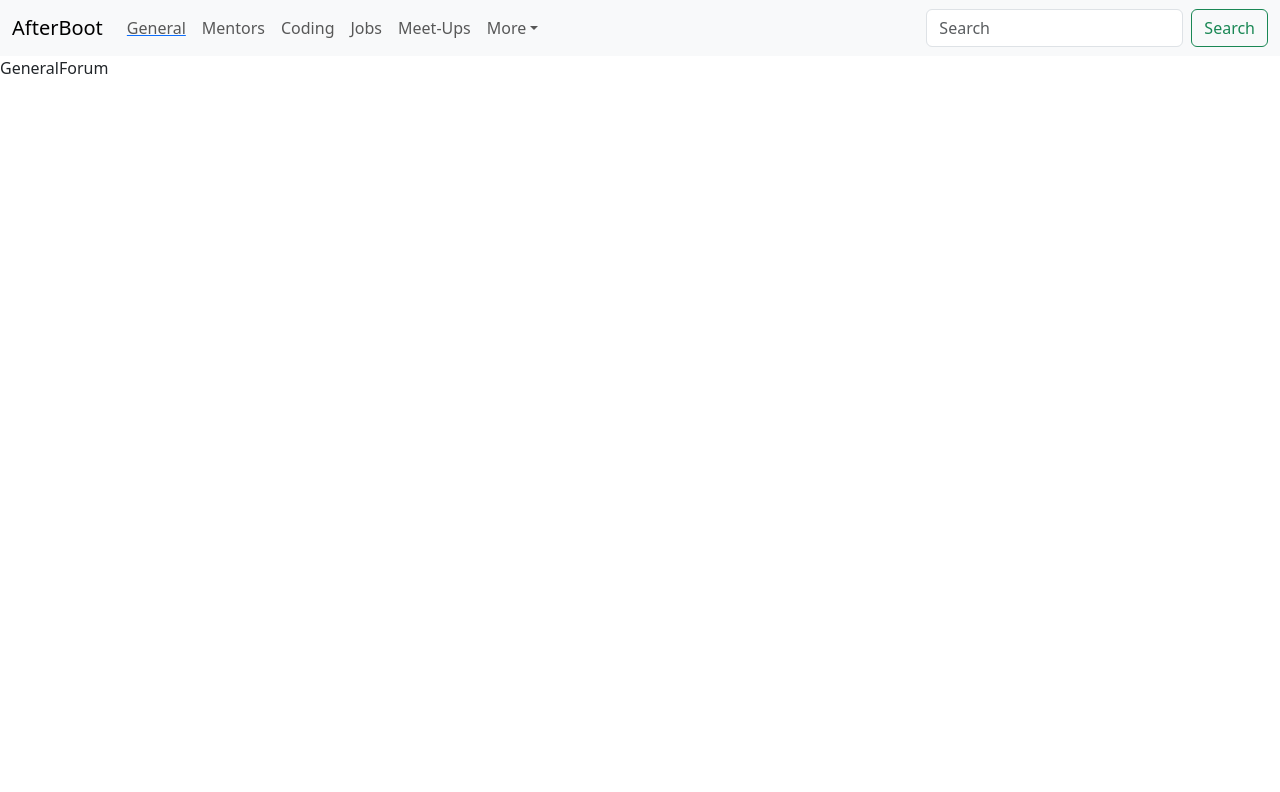
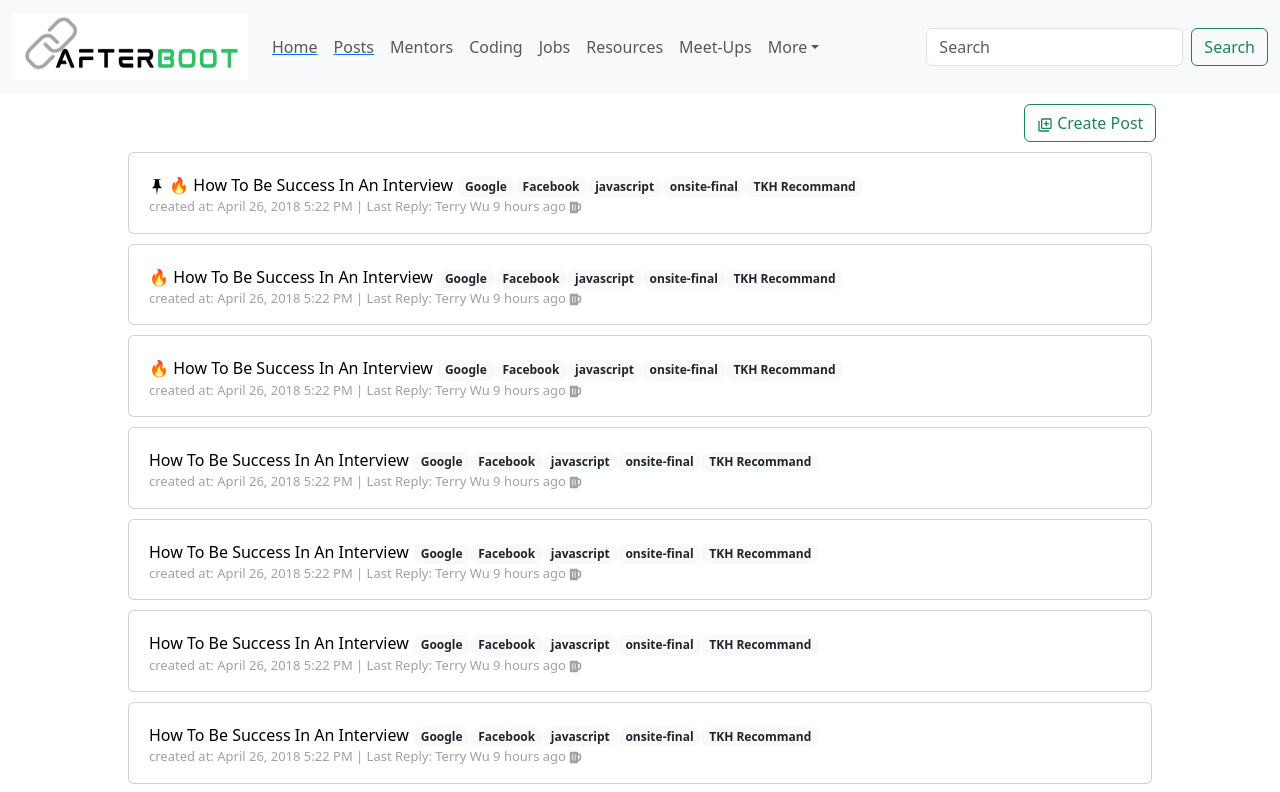
Before and after one commit to 21mooie/BloomKnowledgeBurg, a React (Vite) app: page /forum/general in a window 1280 px wide. Shown: the top 792 px of the page. Built offline with nearby package versions, Linux system fonts and the light colour scheme.

Commit message:
post list page

```diff
--- a/package.json
+++ b/package.json
@@ -10,12 +10,13 @@
   },
   "dependencies": {
     "@reduxjs/toolkit": "^1.9.5",
+    "bootstrap": "^5.3.0-alpha3",
     "firebase": "^9.22.0",
     "js-cookie": "^3.0.5",
-    "bootstrap": "^5.3.0-alpha3",
     "react": "^18.2.0",
     "react-bootstrap": "^2.7.4",
     "react-dom": "^18.2.0",
+    "react-icons": "^4.8.0",
     "react-redux": "^8.0.5",
     "react-router-dom": "^6.11.2"
   },
--- a/src/App.jsx
+++ b/src/App.jsx
@@ -1,7 +1,6 @@
-import React from "react";
+import React, { useState } from "react";
 import { Outlet } from "react-router-dom";
 import Navbvar from "./Components/Navbvar";
-import GeneralForum from "./Pages/GeneralForum";
 import "../node_modules/bootstrap/dist/css/bootstrap.min.css";
 
 const App = () => {
--- a/src/Components/Navbvar.jsx
+++ b/src/Components/Navbvar.jsx
@@ -6,12 +6,16 @@
 import Navbar from "react-bootstrap/Navbar";
 import NavDropdown from "react-bootstrap/NavDropdown";
 import { Link } from "react-router-dom";
+import logo from "../assets/logo.png";
 
 const Navbvar = () => {
   return (
     <Navbar bg="light" expand="lg">
       <Container fluid>
-        <Navbar.Brand href="#"> AfterBoot</Navbar.Brand>
+        <Navbar.Brand href="#">
+          {" "}
+          <img src={logo} alt="" />
+        </Navbar.Brand>
         <Navbar.Toggle aria-controls="navbarScroll" />
         <Navbar.Collapse id="navbarScroll">
           <Nav
@@ -19,12 +23,18 @@
             style={{ maxHeight: "100px" }}
             navbarScroll
           >
+            <Link to={`/`}>
+              <Nav.Link>Home</Nav.Link>
+            </Link>
+
             <Link to={`/forum/general`}>
-              <Nav.Link href="#general">General</Nav.Link>
+              <Nav.Link href="#general">Posts</Nav.Link>
             </Link>
             <Nav.Link href="#mentors">Mentors</Nav.Link>
             <Nav.Link href="#action2">Coding </Nav.Link>
             <Nav.Link href="/jobs"> Jobs </Nav.Link>
+
+            <Nav.Link href="#action2"> Resources </Nav.Link>
             <Nav.Link href="#action2">Meet-Ups </Nav.Link>
 
             <NavDropdown title="More" id="navbarScrollingDropdown">
--- /dev/null
+++ b/src/Components/PostItemList.css
@@ -0,0 +1,22 @@
+#ind-card-post-item {
+  margin-left: 10%;
+  margin-top: 10px;
+  width: 80%;
+}
+
+#left-card {
+  padding-top: 20px;
+}
+
+#card-title-list-item {
+  padding-left: 20px;
+
+  text-decoration: none;
+  color: black;
+}
+
+#p-small-info {
+  color: rgba(121, 120, 120, 0.698);
+  font-size: 13px;
+  padding-left: 20px;
+}
--- /dev/null
+++ b/src/Components/PostItemList.jsx
@@ -0,0 +1,52 @@
+import Card from "react-bootstrap/Card";
+import "./PostItemList.css";
+import { Link } from "react-router-dom";
+import { Badge } from "react-bootstrap";
+import { FaBeer } from "react-icons/fa";
+
+const titleCase = (string) => {
+  var sentence = string.toLowerCase().split(" ");
+  for (var i = 0; i < sentence.length; i++) {
+    sentence[i] = sentence[i][0].toUpperCase() + sentence[i].slice(1) + " ";
+  }
+  return sentence;
+};
+
+const PostItemList = ({ currentRecords }) => {
+  return (
+    <>
+      {currentRecords &&
+        currentRecords.map((r) => (
+          <Card id="ind-card-post-item">
+            <div id="left-card">
+              <Link id="card-title-list-item">
+                {r.sticky_top && (
+                  <svg viewBox="0 0 10 16" width="1em" height="1em">
+                    <path
+                      fill-rule="evenodd"
+                      d="M2.311 6.753L3.125.89 1.326.867 1.32.125l7.186.059.006.743L6.851.912l.855 5.859 1.786 1.702.008.831-3.583-.028-1.036 6.599-.768-6.615-3.605-.029L.5 8.426z"
+                    ></path>
+                  </svg>
+                )}{" "}
+                {r.id < 4 && <span>🔥</span>} {titleCase(r.title)}{" "}
+                {r.tags.map((item) => (
+                  <>
+                    <Badge pill bg="light" text="dark">
+                      {item}
+                    </Badge>
+                  </>
+                ))}
+              </Link>
+
+              <p id="p-small-info">
+                created at: {r.create_time} | Last Reply: {r.last_reply} 9 hours
+                ago <FaBeer />
+              </p>
+            </div>
+          </Card>
+        ))}
+    </>
+  );
+};
+
+export default PostItemList;
--- /dev/null
+++ b/src/Pages/GeneralForum.css
@@ -0,0 +1,10 @@
+#pagination {
+  justify-content: center;
+  padding-top: 20px;
+  padding-bottom: 20px;
+}
+
+#btn-create {
+  margin-left: 80%;
+  margin-top: 10px;
+}
--- a/src/Pages/GeneralForum.jsx
+++ b/src/Pages/GeneralForum.jsx
@@ -1,7 +1,71 @@
-import React from "react";
+import React, { useState } from "react";
+import Pagination from "react-bootstrap/Pagination";
+import PostItemList from "../Components/PostItemList";
+import "./GeneralForum.css";
+import { Button } from "react-bootstrap";
+import { MdOutlineLibraryAdd } from "react-icons/md";
+import { Link } from "react-router-dom";
 
 const GeneralForum = () => {
-  return <div>GeneralForum</div>;
+  const [currPageNum, setCurrPageNum] = useState(1);
+  const RECORDS_PER_PAGE = 10;
+  const indexOfLastRecord = currPageNum * RECORDS_PER_PAGE;
+  const indexOfFirstRecord = indexOfLastRecord - RECORDS_PER_PAGE;
+
+  let paginators = [];
+  let items = [];
+  // Mock data
+  for (let i = 1; i <= 100; i++) {
+    items.push({
+      id: i,
+      title: "How to be success in an interview",
+      author: "Terry Wu",
+      num_views: 88,
+      last_update_time: "April 27, 2018 5:41 PM",
+      create_time: "April 26, 2018 5:22 PM",
+      up_votes: 322,
+      sticky_top: false,
+      tags: [
+        "Google",
+        "Facebook",
+        "javascript",
+        "onsite-final",
+        "TKH Recommand",
+      ],
+      last_reply: "Terry Wu",
+    });
+  }
+  items[0].sticky_top = true;
+
+  // ^ Mock Data
+  const currentRecords = items.slice(indexOfFirstRecord, indexOfLastRecord);
+  const nPages = Math.ceil(items.length / RECORDS_PER_PAGE);
+
+  for (let number = 1; number <= nPages; number++) {
+    paginators.push(
+      <Pagination.Item
+        key={number}
+        active={number === currPageNum}
+        onClick={() => {
+          setCurrPageNum(number);
+        }}
+      >
+        {number}
+      </Pagination.Item>
+    );
+  }
+
+  return (
+    <div>
+      <Link to="/post/create">
+        <Button id={"btn-create"} variant="outline-success">
+          <MdOutlineLibraryAdd /> Create Post
+        </Button>{" "}
+      </Link>
+      <PostItemList currentRecords={currentRecords} />
+      <Pagination id="pagination">{paginators}</Pagination>
+    </div>
+  );
 };
 
 export default GeneralForum;
--- /dev/null
+++ b/src/Pages/PostCreate.css
@@ -0,0 +1,15 @@
+.form-group {
+  padding-left: 30px;
+}
+
+#header-create-post {
+  padding-left: 20px;
+  padding-top: 20px;
+  padding-bottom: 20px;
+}
+
+#add-post-submit {
+  margin-top: 10px;
+
+  margin-left: 30px;
+}
--- /dev/null
+++ b/src/Pages/PostCreate.jsx
@@ -0,0 +1,48 @@
+import FloatingLabel from "react-bootstrap/FloatingLabel";
+import Form from "react-bootstrap/Form";
+import { Button } from "react-bootstrap";
+import "./PostCreate.css";
+
+const PostCreate = () => {
+  return (
+    <div>
+      <h4 id="header-create-post"> Create New Post</h4>
+      <Form>
+        <Form.Group
+          className="mb-3 form-group"
+          controlId="exampleForm.ControlInput1"
+        >
+          <Form.Label> Title </Form.Label>
+          <Form.Control type="text" />
+        </Form.Group>
+
+        <Form.Group
+          className="mb-3 form-group"
+          controlId="exampleForm.ControlTextarea1"
+        >
+          <Form.Label>Description</Form.Label>
+          <Form.Control as="textarea" rows={6} />
+        </Form.Group>
+
+        <Form.Group
+          className="mb-3 form-group"
+          controlId="exampleForm.ControlInput1"
+        >
+          <Form.Label> Tags (seperate by comma) </Form.Label>
+          <Form.Control type="text" />
+        </Form.Group>
+      </Form>
+      <Form.Group className="mb-3 form-group">
+        <Form.Check type="switch" id="custom-switch" label="Anonymous Post" />
+        <Form.Check type="switch" id="custom-switch" label="Stick on Top" />
+      </Form.Group>
+
+      <Button variant="primary" id="add-post-submit">
+        {" "}
+        Submit{" "}
+      </Button>
+    </div>
+  );
+};
+
+export default PostCreate;
--- a/src/main.jsx
+++ b/src/main.jsx
@@ -10,6 +10,7 @@
 import Jobs from "./Pages/Jobs";
 import ProtectedRoute from "./utils/ProtectedRoutes";
 import GeneralForum from "./Pages/GeneralForum";
+import PostCreate from "./Pages/PostCreate";
 
 const router = createBrowserRouter([
   {
@@ -44,6 +45,10 @@
         path: "/forum/general",
         element: <GeneralForum />,
       },
+      {
+        path: "/post/create",
+        element: <PostCreate />,
+      },
     ],
   },
 ]);
```
Also changed, not shown: src/assets/logo.png (added).
